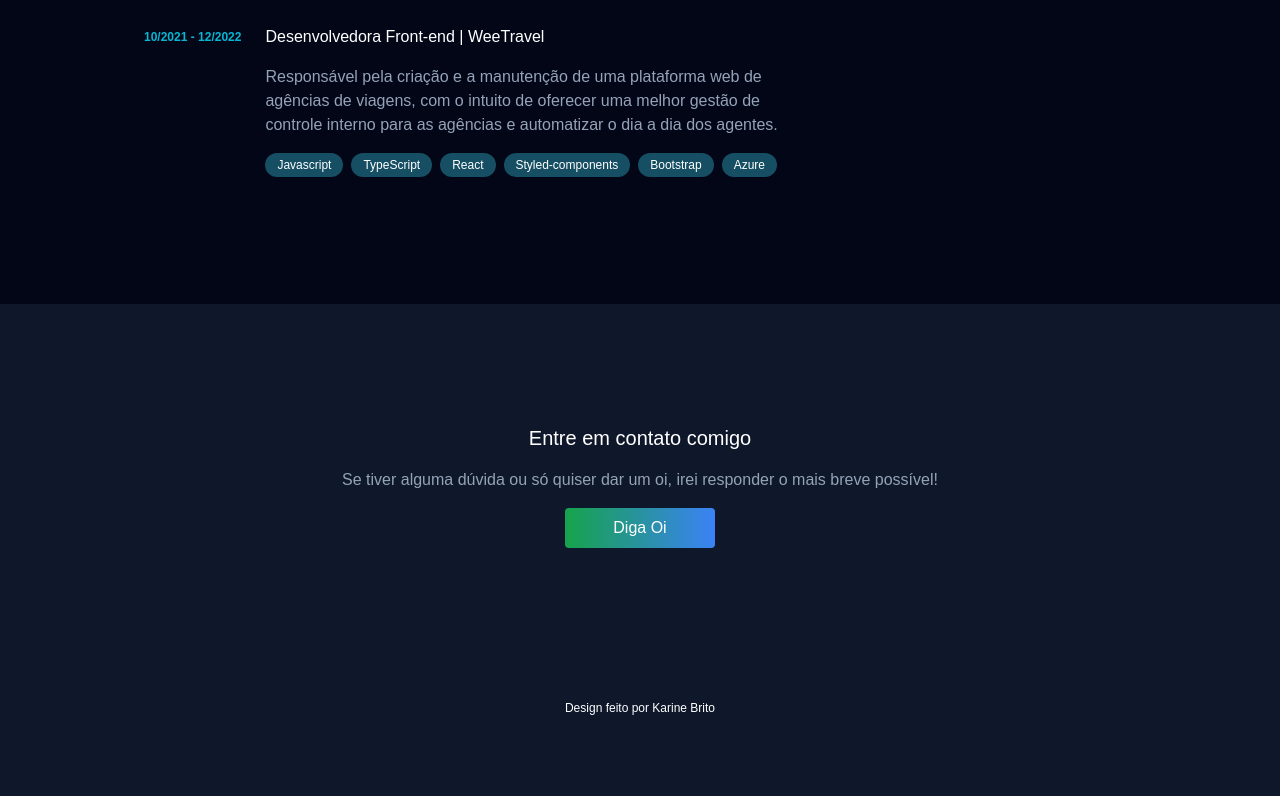
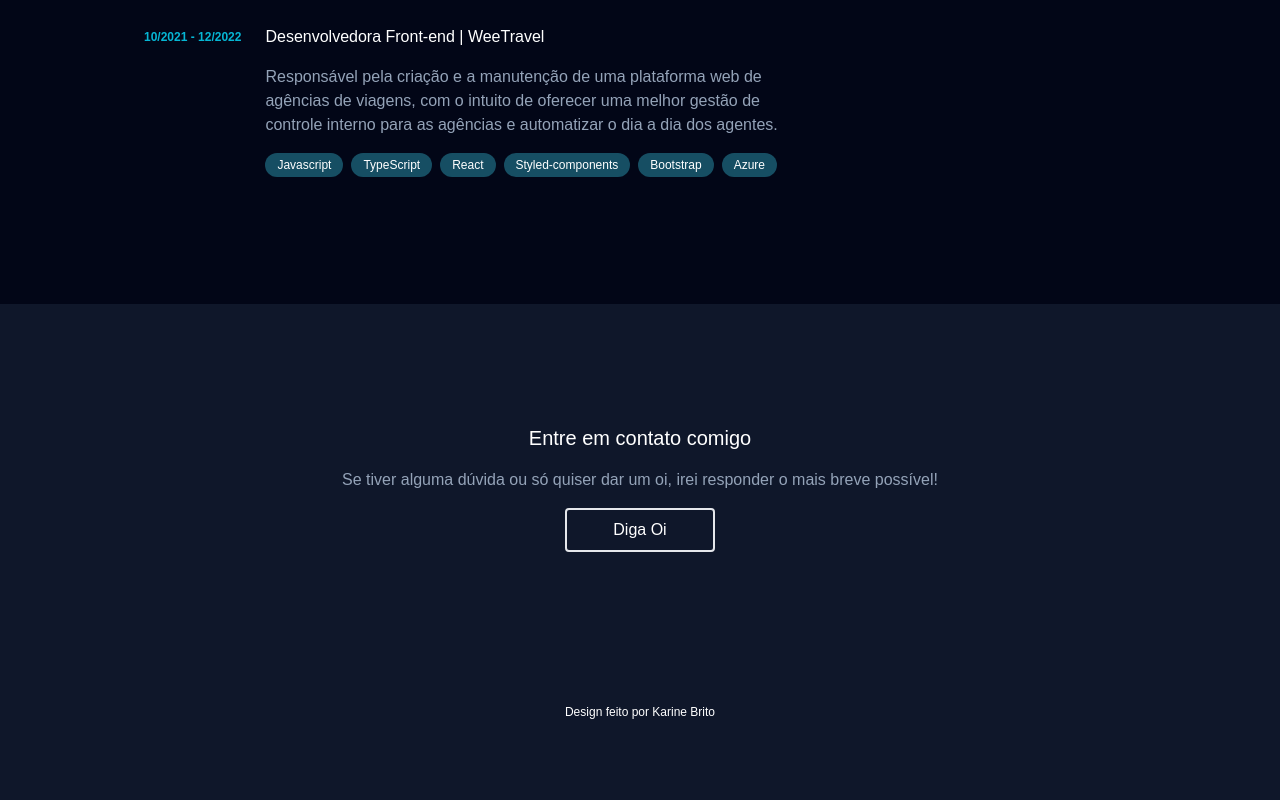
Before and after one commit to karinebrito/karinebrito.github.io, a React (Vite) app: page / in a window 1280 px wide. Shown: the part 2294-3094 px from the top of the page. Built offline with nearby package versions, Linux system fonts and the light colour scheme.

Commit message:
changing style button

```diff
--- a/src/components/contact.tsx
+++ b/src/components/contact.tsx
@@ -33,7 +33,7 @@ const Contact = () => {
                     </p>
                 </div>
                 <div className="flex flex-col">
-                    <button onClick={openEmail} className="mt-4 p-2 text-white rounded bg-gradient-to-r from-green-600 to-blue-500 hover:from-cyan-500 hover:to-indigo-500 transition-transform transform hover:scale-110">
+                    <button onClick={openEmail} className="mt-4 p-2 text-white rounded border-2 transition-transform transform hover:scale-110">
                         {t('contact.say_hello')}
                     </button>
                     <div className="mt-20">
```
